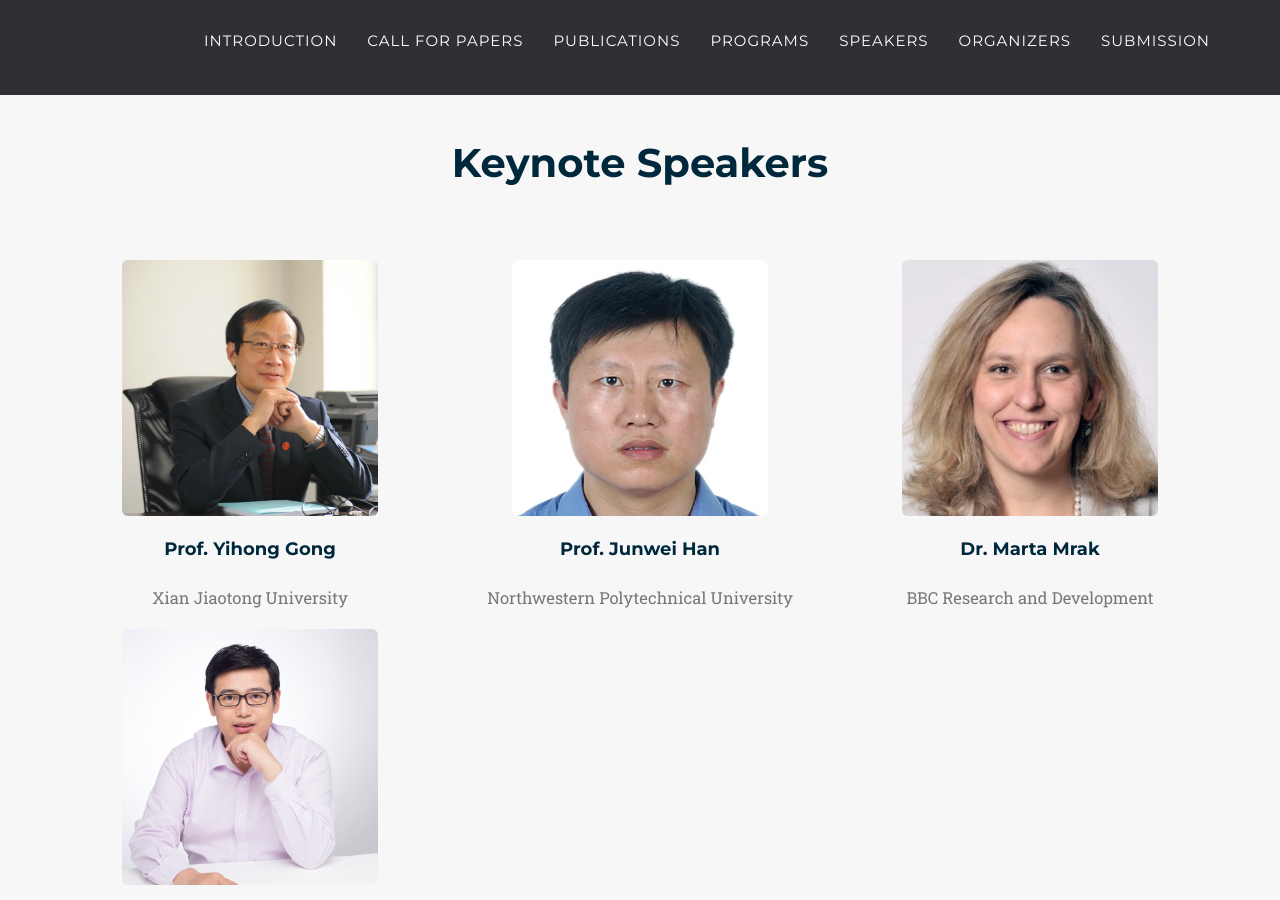
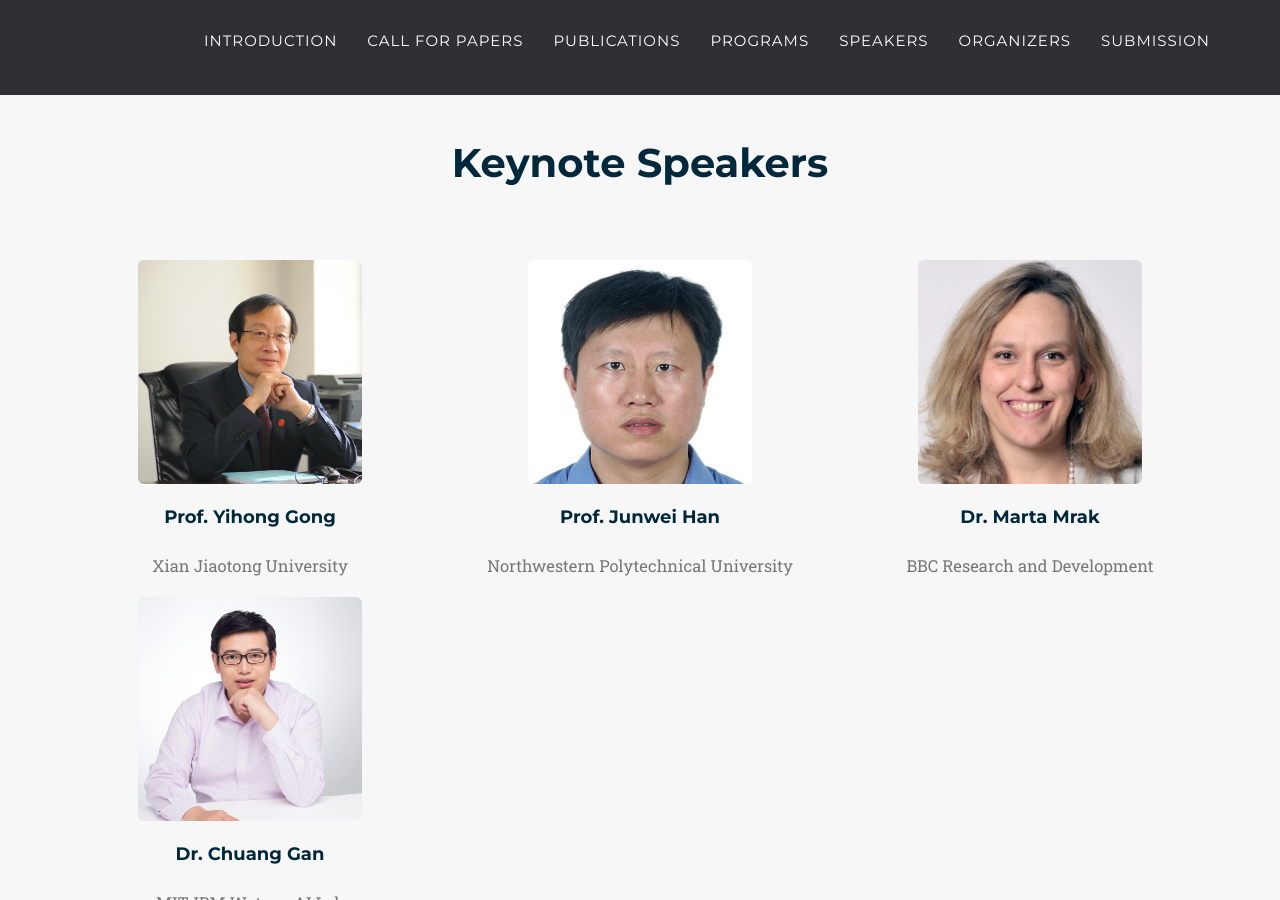
Before and after one commit to MCFR-MM22/MCFR-MM22.github.io, a Jekyll site: the page built from index.html, in a window 1280 px wide and 900 px high, scrolled down 2171 px. Built offline with Jekyll 4.4.1, drawn with Linux system fonts in a browser that asks for light colours; some web fonts are replaced.

Commit message:
Update speakers.html

```diff
--- a/_includes/2021_data/speakers.html
+++ b/_includes/2021_data/speakers.html
@@ -11,7 +11,7 @@
             {% for post in site.data.twenty_21.speakers %}
                 <div class="col-md-4 col-sm-6 speakers-item">
                     <!-- <a href="{{ post.name }}" class="speakers-link" data-toggle="modal"> -->
-                    <center><img src="../css/2021_style/img/speakers/{{ post.thumbnail }}" class="img-centered img-rounded"  width="256px" height="256px"/></center>
+                    <center><img src="../css/2021_style/img/speakers/{{ post.thumbnail }}" class="img-centered img-rounded"  width="224px" height="224px"/></center>
                     <!-- </a> -->
                     <center><div class="speakers-caption" >
                         <h4 style="text-transform: capitalize;">{{ post.title }}</h4>
```
